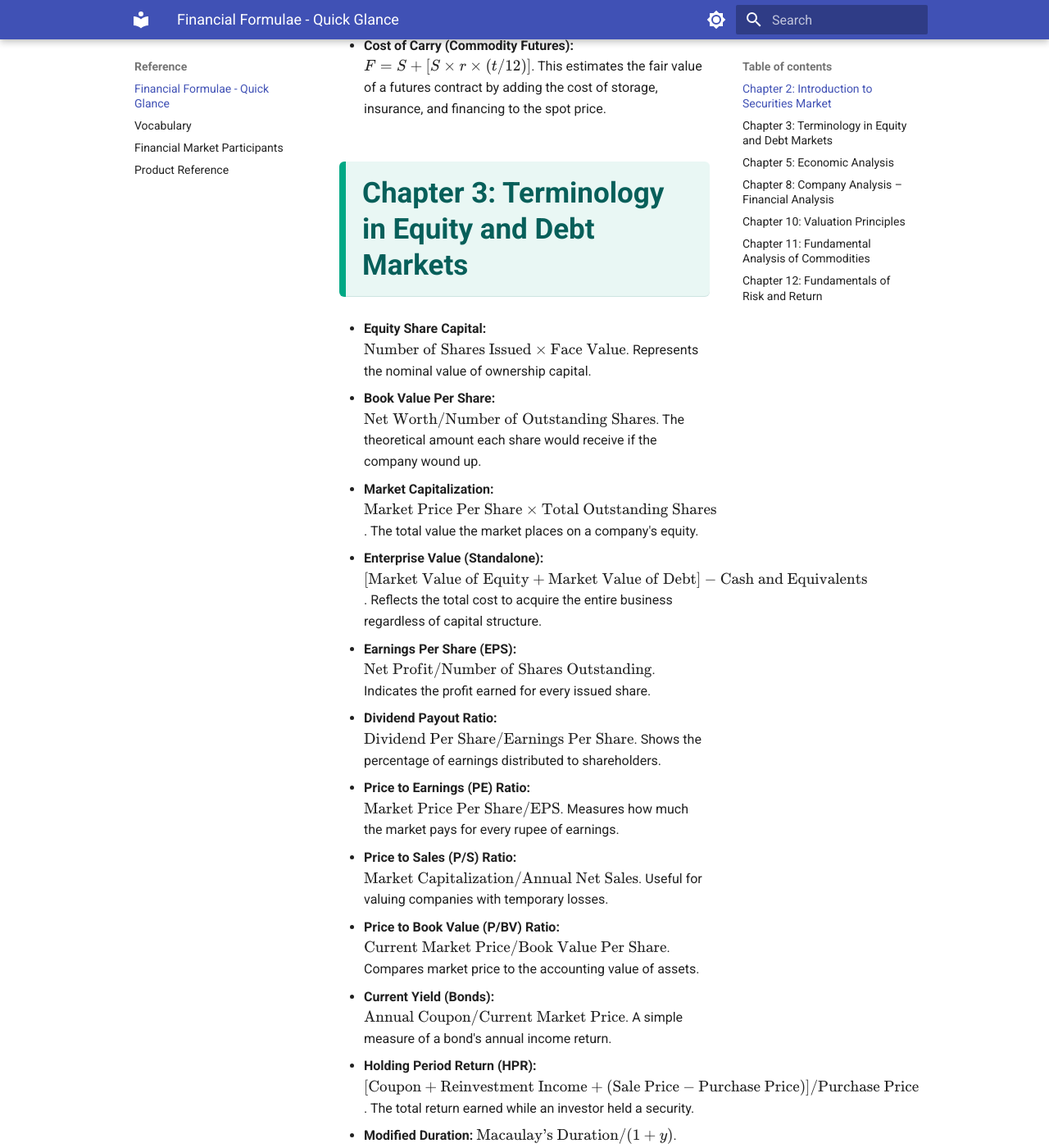
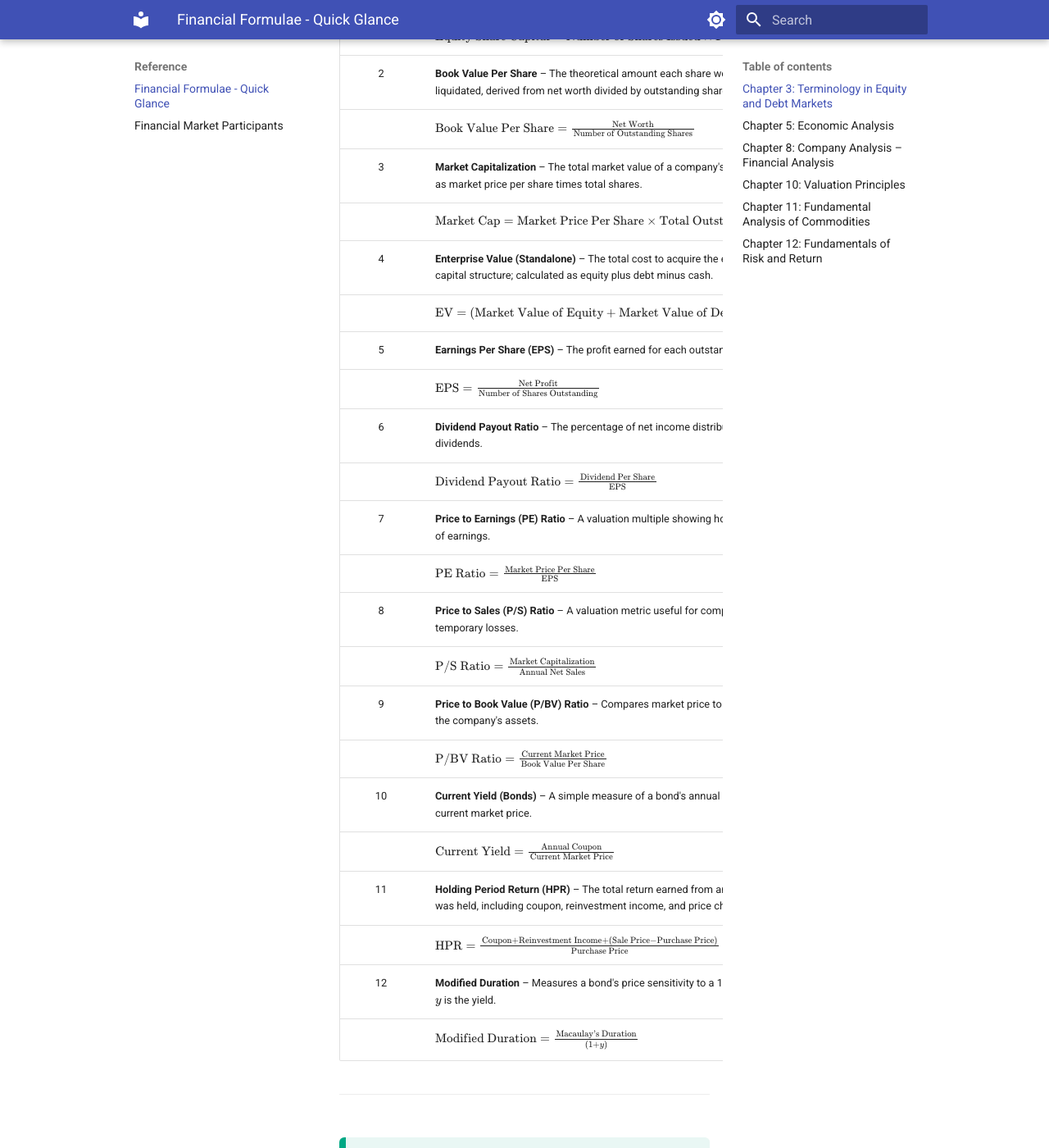
Before and after one commit to VijoyV/nism-ra-notes, an MkDocs documentation site: the page built from docs/references/financial-formulae-quick-glance.md, in a window 1280 px wide and 1400 px high, scrolled down 739 px. Shown: the whole window at 82% size. Built offline with MkDocs 1.6.1 and Material for MkDocs 9.7.7, drawn with Linux system fonts in a browser that asks for light colours; some of the changed text lies outside the part shown.

Commit message:
Formula page revamped, unwanted / redundant pages removed!

```diff
--- a/docs/references/financial-formulae-quick-glance.md
+++ b/docs/references/financial-formulae-quick-glance.md
@@ -1,49 +1,103 @@
-Here are the key formulas used in the NISM Research Analyst Certification material, organized by chapter with brief explanations.
+## Chapter 3: Terminology in Equity and Debt Markets
 
-## **Chapter 2: Introduction to Securities Market**
-*   **Basis:** $\text{Spot Price} - \text{Futures Price}$. It measures the relationship between the cash and derivatives markets.
-*   **Cost of Carry (Commodity Futures):** $F = S + [S \times r \times (t/12)]$. This estimates the fair value of a futures contract by adding the cost of storage, insurance, and financing to the spot price.
+| No. | Term / Description |
+| :---: | :--- |
+| 1 | **Equity Share Capital** – The nominal or par value of the company's ownership capital, calculated as shares issued multiplied by face value. |
+| | $\text{Equity Share Capital} = \text{Number of Shares Issued} \times \text{Face Value}$ |
+| 2 | **Book Value Per Share** – The theoretical amount each share would receive if the company were liquidated, derived from net worth divided by outstanding shares. |
+| | $\text{Book Value Per Share} = \frac{\text{Net Worth}}{\text{Number of Outstanding Shares}}$ |
+| 3 | **Market Capitalization** – The total market value of a company's outstanding equity, calculated as market price per share times total shares. |
+| | $\text{Market Cap} = \text{Market Price Per Share} \times \text{Total Outstanding Shares}$ |
+| 4 | **Enterprise Value (Standalone)** – The total cost to acquire the entire business, reflecting its capital structure; calculated as equity plus debt minus cash. |
+| | $\text{EV} = (\text{Market Value of Equity} + \text{Market Value of Debt}) - \text{Cash and Equivalents}$ |
+| 5 | **Earnings Per Share (EPS)** – The profit earned for each outstanding share of common stock. |
+| | $\text{EPS} = \frac{\text{Net Profit}}{\text{Number of Shares Outstanding}}$ |
+| 6 | **Dividend Payout Ratio** – The percentage of net income distributed to shareholders as dividends. |
+| | $\text{Dividend Payout Ratio} = \frac{\text{Dividend Per Share}}{\text{EPS}}$ |
+| 7 | **Price to Earnings (PE) Ratio** – A valuation multiple showing how much investors pay per rupee of earnings. |
+| | $\text{PE Ratio} = \frac{\text{Market Price Per Share}}{\text{EPS}}$ |
+| 8 | **Price to Sales (P/S) Ratio** – A valuation metric useful for companies with negative earnings or temporary losses. |
+| | $\text{P/S Ratio} = \frac{\text{Market Capitalization}}{\text{Annual Net Sales}}$ |
+| 9 | **Price to Book Value (P/BV) Ratio** – Compares market price to the accounting (book) value of the company's assets. |
+| | $\text{P/BV Ratio} = \frac{\text{Current Market Price}}{\text{Book Value Per Share}}$ |
+| 10 | **Current Yield (Bonds)** – A simple measure of a bond's annual income return based on its current market price. |
+| | $\text{Current Yield} = \frac{\text{Annual Coupon}}{\text{Current Market Price}}$ |
+| 11 | **Holding Period Return (HPR)** – The total return earned from an investment over the period it was held, including coupon, reinvestment income, and price change. |
+| | $\text{HPR} = \frac{\text{Coupon} + \text{Reinvestment Income} + (\text{Sale Price} - \text{Purchase Price})}{\text{Purchase Price}}$ |
+| 12 | **Modified Duration** – Measures a bond's price sensitivity to a 1% change in interest rates, where $y$ is the yield. |
+| | $\text{Modified Duration} = \frac{\text{Macaulay's Duration}}{(1 + y)}$ |
 
-## **Chapter 3: Terminology in Equity and Debt Markets**
-*   **Equity Share Capital:** $\text{Number of Shares Issued} \times \text{Face Value}$. Represents the nominal value of ownership capital.
-*   **Book Value Per Share:** $\text{Net Worth} / \text{Number of Outstanding Shares}$. The theoretical amount each share would receive if the company wound up.
-*   **Market Capitalization:** $\text{Market Price Per Share} \times \text{Total Outstanding Shares}$. The total value the market places on a company's equity.
-*   **Enterprise Value (Standalone):** $[\text{Market Value of Equity} + \text{Market Value of Debt}] - \text{Cash and Equivalents}$. Reflects the total cost to acquire the entire business regardless of capital structure.
-*   **Earnings Per Share (EPS):** $\text{Net Profit} / \text{Number of Shares Outstanding}$. Indicates the profit earned for every issued share.
-*   **Dividend Payout Ratio:** $\text{Dividend Per Share} / \text{Earnings Per Share}$. Shows the percentage of earnings distributed to shareholders.
-*   **Price to Earnings (PE) Ratio:** $\text{Market Price Per Share} / \text{EPS}$. Measures how much the market pays for every rupee of earnings.
-*   **Price to Sales (P/S) Ratio:** $\text{Market Capitalization} / \text{Annual Net Sales}$. Useful for valuing companies with temporary losses.
-*   **Price to Book Value (P/BV) Ratio:** $\text{Current Market Price} / \text{Book Value Per Share}$. Compares market price to the accounting value of assets.
-*   **Current Yield (Bonds):** $\text{Annual Coupon} / \text{Current Market Price}$. A simple measure of a bond's annual income return.
-*   **Holding Period Return (HPR):** $[\text{Coupon} + \text{Reinvestment Income} + (\text{Sale Price} - \text{Purchase Price})] / \text{Purchase Price}$. The total return earned while an investor held a security.
-*   **Modified Duration:** $\text{Macaulay’s Duration} / (1 + y)$. Measures the sensitivity of a bond’s price to a 1% change in interest rates.
+---
 
-## **Chapter 5: Economic Analysis**
-*   **Per Capita Income:** $\text{National Income} / \text{Total Population}$. A measure of the average standard of living in a country.
+## Chapter 5: Economic Analysis
 
-## **Chapter 8: Company Analysis – Financial Analysis**
-*   **EBITDA Margin:** $\text{EBITDA} / \text{Net Sales}$. Evaluates operational efficiency by excluding non-cash and financing costs.
-*   **PAT Margin:** $\text{Profit After Tax} / \text{Net Sales}$. Measures the final residual profit left for shareholders.
-*   **Return on Equity (ROE):** $\text{Net Profit} / \text{Average Net Worth}$. Shows how efficiently management uses shareholder capital.
-*   **Return on Capital Employed (ROCE):** $\text{EBIT} / \text{Average Capital Employed}$. Measures return generated on both debt and equity.
-*   **Debt/Equity (D/E) Ratio:** $\text{Total Adjusted Debt} / \text{Net Worth}$. Assesses the financial leverage and risk level of a company.
-*   **Interest Coverage Ratio:** $\text{EBIT} / \text{Interest Expense}$. Determines how easily a company can pay interest on outstanding debt.
-*   **Current Ratio:** $\text{Current Assets} / \text{Current Liabilities}$. Evaluates a firm's ability to meet short-term obligations.
-*   **Quick Ratio:** $(\text{Current Assets} - \text{Inventories}) / \text{Current Liabilities}$. A stricter test of liquidity focusing on immediate cash conversion.
-*   **Dupont Analysis (ROE):** $\text{Net Profit Margin} \times \text{Asset Turnover} \times \text{Equity Multiplier}$. Decomposes ROE to identify whether profit, efficiency, or leverage is driving returns.
+| No. | Term / Description |
+| :---: | :--- |
+| 1 | **Per Capita Income** – A measure of the average standard of living and economic output per person in a country. |
+| | $\text{Per Capita Income} = \frac{\text{National Income}}{\text{Total Population}}$ |
 
-## **Chapter 10: Valuation Principles**
-*   **Gordon Growth Model:** $P = D1 / (k - g)$. Values a company based on a perpetual stream of dividends growing at a constant rate.
-*   **Cost of Equity (CAPM):** $Ke = Rf + \beta \times (Rm - Rf)$. Calculates the required rate of return based on risk-free rates and market risk premiums.
-*   **WACC:** $[Ke \times We] + [Kd \times (1 - \text{Tax}) \times Wd]$. The average cost of all capital sources used by a firm.
-*   **PEG Ratio:** $\text{PE Ratio} / \text{Growth Rate}$. Adjusts the PE ratio to factor in the company’s expected earnings growth.
+---
 
-## **Chapter 11: Fundamental Analysis of Commodities**
-*   **Hedge Ratio:** $\text{Correlation} \times (\text{SD of Spot Price Change} / \text{SD of Futures Price Change})$. Determines the optimal portion of a position to hedge using derivatives.
+## Chapter 8: Company Analysis – Financial Analysis
 
-## **Chapter 12: Fundamentals of Risk and Return**
-*   **Return on Investment (ROI):** $(\text{Net Profit} / \text{Investment}) \times 100$. A basic measure of profitability for a single period.
-*   **CAGR:** $[(\text{End Value} / \text{Beginning Value}) ^ {(1 / n)}] - 1$. The smoothened annual growth rate of an investment over multiple years.
-*   **Sharpe Ratio:** $(\text{Portfolio Return} - \text{Risk-Free Rate}) / \text{Standard Deviation}$. Measures excess return earned per unit of total risk.
-*   **Treynor Ratio:** $(\text{Portfolio Return} - \text{Risk-Free Rate}) / \text{Beta}$. Measures excess return earned per unit of systematic risk.
-*   **Jensen’s Alpha:** $\text{Portfolio Return} - [\text{Risk-Free Rate} + \text{Beta} \times \text{Market Risk Premium}]$. Quantifies the value added by a manager above the market return.
+| No. | Term / Description |
+| :---: | :--- |
+| 1 | **EBITDA Margin** – Evaluates operational efficiency by excluding non-cash and financing costs from the profitability measure. |
+| | $\text{EBITDA Margin} = \frac{\text{EBITDA}}{\text{Net Sales}}$ |
+| 2 | **PAT Margin** – Measures the final residual profit margin left for shareholders after all costs, including taxes. |
+| | $\text{PAT Margin} = \frac{\text{Profit After Tax}}{\text{Net Sales}}$ |
+| 3 | **Return on Equity (ROE)** – Shows how efficiently management uses shareholder capital to generate profit. |
+| | $\text{ROE} = \frac{\text{Net Profit}}{\text{Average Net Worth}}$ |
+| 4 | **Return on Capital Employed (ROCE)** – Measures the return generated on both debt and equity capital employed in the business. |
+| | $\text{ROCE} = \frac{\text{EBIT}}{\text{Average Capital Employed}}$ |
+| 5 | **Debt/Equity (D/E) Ratio** – Assesses the financial leverage and risk level of a company by comparing total debt to net worth. |
+| | $\text{D/E Ratio} = \frac{\text{Total Adjusted Debt}}{\text{Net Worth}}$ |
+| 6 | **Interest Coverage Ratio** – Determines how easily a company can pay interest on its outstanding debt from operating profits. |
+| | $\text{Interest Coverage} = \frac{\text{EBIT}}{\text{Interest Expense}}$ |
+| 7 | **Current Ratio** – Evaluates a firm's ability to meet short-term obligations using its current assets. |
+| | $\text{Current Ratio} = \frac{\text{Current Assets}}{\text{Current Liabilities}}$ |
+| 8 | **Quick Ratio** – A stricter liquidity test focusing on assets that convert to cash immediately, excluding inventories. |
+| | $\text{Quick Ratio} = \frac{\text{Current Assets} - \text{Inventories}}{\text{Current Liabilities}}$ |
+| 9 | **Dupont Analysis (ROE)** – Decomposes ROE into three components (profitability, efficiency, and leverage) to identify the drivers of returns. |
+| | $\text{ROE} = \text{Net Profit Margin} \times \text{Asset Turnover} \times \text{Equity Multiplier}$ |
+
+---
+
+## Chapter 10: Valuation Principles
+
+| No. | Term / Description |
+| :---: | :--- |
+| 1 | **Gordon Growth Model (GGM)** – Values a stock based on a perpetual stream of dividends growing at a constant rate, where $P_0$ is price, $D_1$ is next dividend, $k$ is discount rate, and $g$ is growth rate. |
+| | $P_0 = \frac{D_1}{(k - g)}$ |
+| 2 | **Cost of Equity (CAPM)** – Calculates required return on equity using the risk-free rate ($R_f$), beta ($\beta$), and market risk premium ($R_m - R_f$). |
+| | $K_e = R_f + \beta \times (R_m - R_f)$ |
+| 3 | **Weighted Average Cost of Capital (WACC)** – The average cost of all capital sources (equity and debt) used by a firm, where $W_e$ and $W_d$ are weights of equity and debt. |
+| | $\text{WACC} = [K_e \times W_e] + [K_d \times (1 - \text{Tax}) \times W_d]$ |
+| 4 | **PEG Ratio** – Adjusts the PE ratio to account for the company's expected earnings growth rate, providing a growth-adjusted valuation metric. |
+| | $\text{PEG Ratio} = \frac{\text{PE Ratio}}{\text{Growth Rate}}$ |
+
+---
+
+## Chapter 11: Fundamental Analysis of Commodities
+
+| No. | Term / Description |
+| :---: | :--- |
+| 1 | **Hedge Ratio** – Determines the optimal number of futures contracts to hedge a spot position, where $\rho$ is correlation and SD is standard deviation of spot and futures price changes. |
+| | $\text{Hedge Ratio} = \rho \times \left( \frac{\text{SD}_{\text{Spot}}}{\text{SD}_{\text{Futures}}} \right)$ |
+
+---
+
+## Chapter 12: Fundamentals of Risk and Return
+
+| No. | Term / Description |
+| :---: | :--- |
+| 1 | **Return on Investment (ROI)** – A basic measure of profitability for a single period, expressed as a percentage of the investment. |
+| | $\text{ROI} = \left( \frac{\text{Net Profit}}{\text{Investment}} \right) \times 100$ |
+| 2 | **Compound Annual Growth Rate (CAGR)** – The smoothened annual growth rate of an investment over a multi-year period, where $n$ is the number of years. |
+| | $\text{CAGR} = \left( \frac{\text{End Value}}{\text{Beginning Value}} \right)^{\frac{1}{n}} - 1$ |
+| 3 | **Sharpe Ratio** – Measures excess return earned per unit of total risk (standard deviation, $\sigma_p$), where $R_p$ is portfolio return and $R_f$ is risk-free rate. |
+| | $\text{Sharpe Ratio} = \frac{(R_p - R_f)}{\sigma_p}$ |
+| 4 | **Treynor Ratio** – Measures excess return earned per unit of systematic risk (Beta, $\beta_p$), useful for evaluating diversified portfolios. |
+| | $\text{Treynor Ratio} = \frac{(R_p - R_f)}{\beta_p}$ |
+| 5 | **Jensen's Alpha** – Quantifies the active return added by a portfolio manager above the expected market return based on CAPM. |
+| | $\alpha = R_p - [R_f + \beta_p \times (R_m - R_f)]$ |
--- a/mkdocs.yml
+++ b/mkdocs.yml
@@ -102,7 +102,5 @@ nav:
     - "Chapter 2 Quiz": quizzes/chapter-02.md
   - Reference:
     - "Financial Formulae - Quick Glance": references/financial-formulae-quick-glance.md
-    - "Vocabulary": references/vocab-and-terminology.md
     - "Financial Market Participants": references/participants-of-indian-financial-market.md
-    - "Product Reference": references/indian-financial-market-products-quick-reference.md
   - Study Plan: study-plan/suggested-study-plan.md
```
Also changed, not shown: docs/references/indian-financial-market-products-quick-reference.md (deleted, +0 -82 lines), docs/references/vocab-and-terminology.md (deleted, +0 -95 lines).
